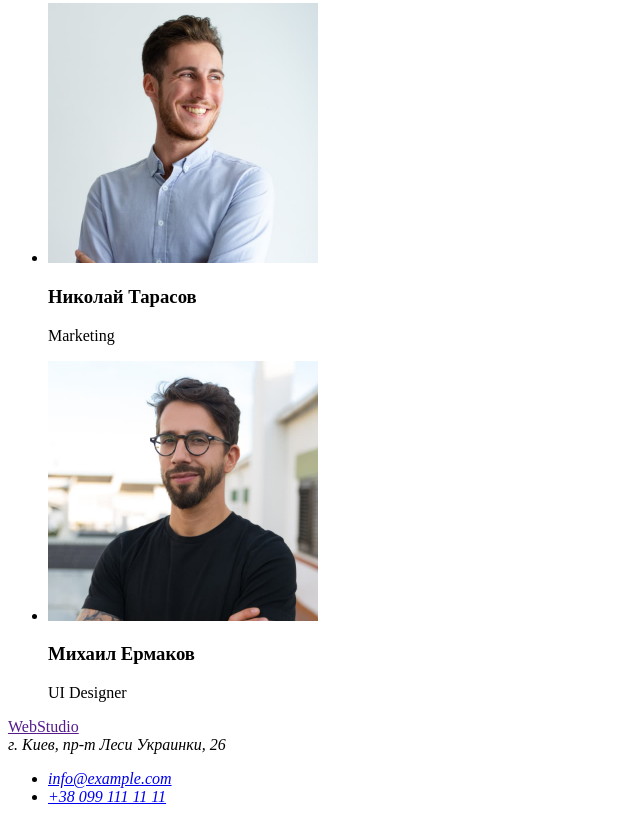
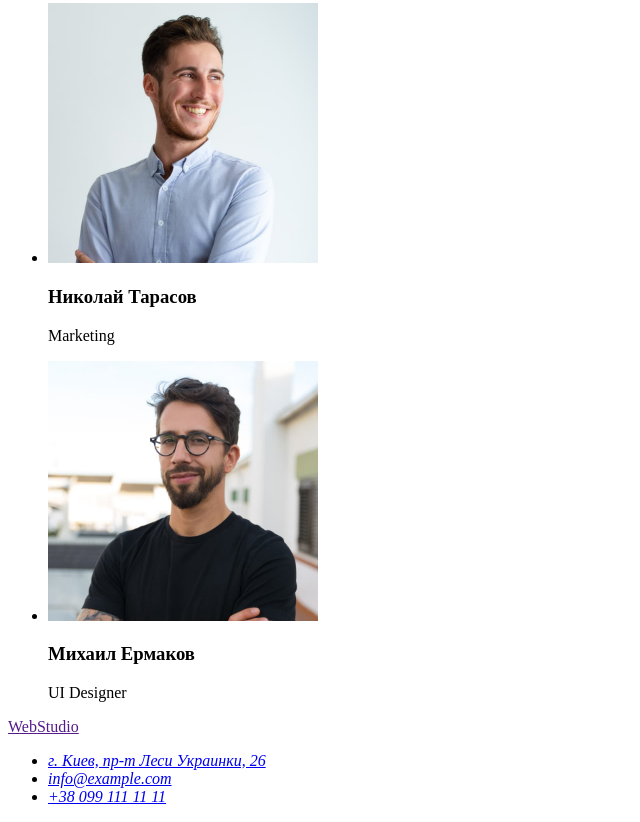
Before and after one commit to IreneCreadora/goit-markup-hw-01, a plain HTML site: page index.html in a window 1280 px wide. Shown: the part 2333-3155 px from the top of the page, without its empty margins (0-640 px from the left). Drawn offline with Linux system fonts and the light colour scheme.

Commit message:
added gmaps & prettierrc

```diff
--- a/index.html
+++ b/index.html
@@ -83,10 +83,11 @@
 <footer>
     <a href=""><span>Web</span>Studio</a>
     <address>
-        г. Киев, пр-т Леси Украинки, 26
-    </address>
-    <address>
         <ul>
+            <li><a href="https://goo.gl/maps/pPcLnvjaUrZ2ZYLMA"
+                target="_blank"
+                rel="noopener nofollow">
+                г. Киев, пр-т Леси Украинки, 26</a> </li>
             <li><a href="mailto:info@example.com">info@example.com</a></li>
             <li><a href="tel:+380991111111">+38 099 111 11 11</a></li>
         </ul>
```
Also changed, not shown: .prettierrc.json (added).
